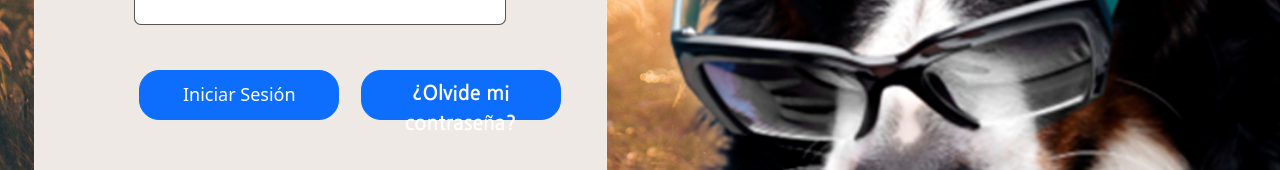
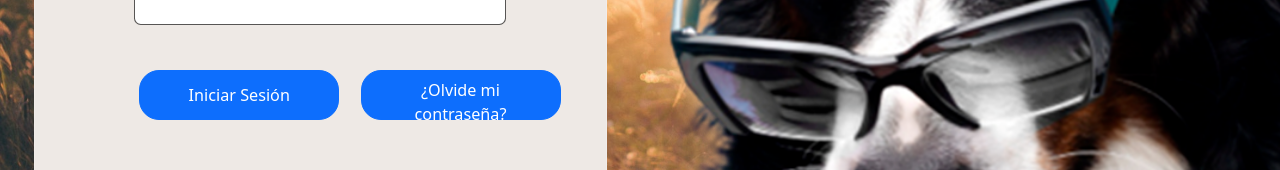
Before and after one commit to andersonNB/vet-app, a React (Vite) app: page /login in a window 1280 px wide. Shown: the part 393-563 px from the top of the page. Built offline with nearby package versions, Linux system fonts and the light colour scheme; a web font is replaced by a local one.

Commit message:
FIX: creation a ForgotPassword.scss file for the css in componente FogotPassword.jsx, fix the button with the overflow text

```diff
--- a/src/shared/components/auth/pages/ForgotPassword/ForgotPassword.jsx
+++ b/src/shared/components/auth/pages/ForgotPassword/ForgotPassword.jsx
@@ -4,14 +4,13 @@
 export const ForgotPassword = () => {
 	return (
 		<div>
-			<a
+			<button
 				className="btn btn-primary row--button"
 				data-bs-toggle="modal"
 				data-bs-target="#exampleModal"
-				style={{fontSize: "2.5vh", lineHeight: "30px"}}
 			>
 				¿Olvide mi contraseña?
-			</a>
+			</button>
 			<div
 				className="modal fade"
 				id="exampleModal"
--- a/src/shared/components/auth/pages/ForgotPassword/ForgotPassword.scss
+++ b/src/shared/components/auth/pages/ForgotPassword/ForgotPassword.scss
@@ -0,0 +1,3 @@
+.row--button {
+	font-size: 90%;
+}
```
Also changed, not shown: src/shared/components/auth/pages/Login/LoginPage.jsx (+0 -43 lines).
